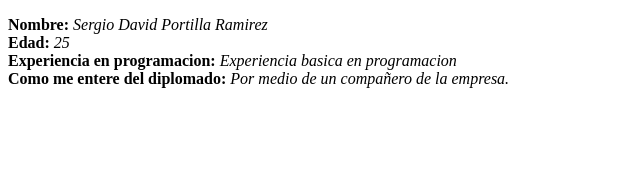
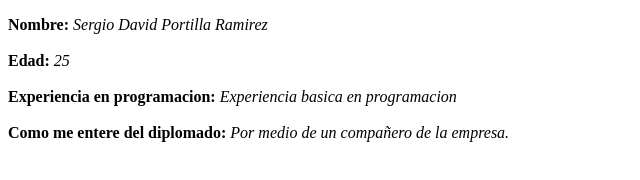
Before and after one commit to sergioportilla10/Configuracion_03_11_2022, a plain HTML site: page index.html in a window 1280 px wide. Shown: the whole page, without its empty margins (0-640 px from the left). Drawn offline with Linux system fonts and the light colour scheme.

Commit message:
version2

```diff
--- a/index.html
+++ b/index.html
@@ -8,9 +8,9 @@
 </head>
 <body>
     <p>
-        <b>Nombre: </b><em>Sergio David Portilla Ramirez</em><br>
-        <b>Edad: </b><em>25</em><br>
-        <b>Experiencia en programacion: </b><em>Experiencia basica en programacion </em><br>
+        <b>Nombre: </b><em>Sergio David Portilla Ramirez</em><br><br>
+        <b>Edad: </b><em>25</em><br><br>
+        <b>Experiencia en programacion: </b><em>Experiencia basica en programacion </em><br><br>
         <b>Como me entere del diplomado: </b><em>Por medio de un compañero de la empresa.</em><br>
     </p>
 </body>
```
